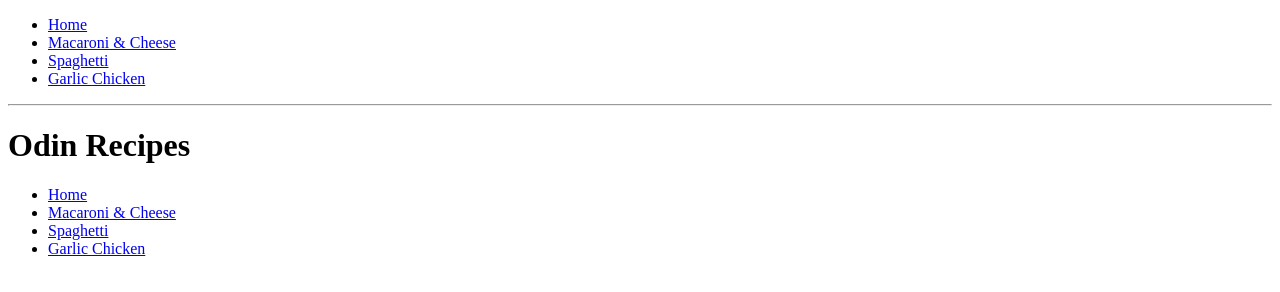
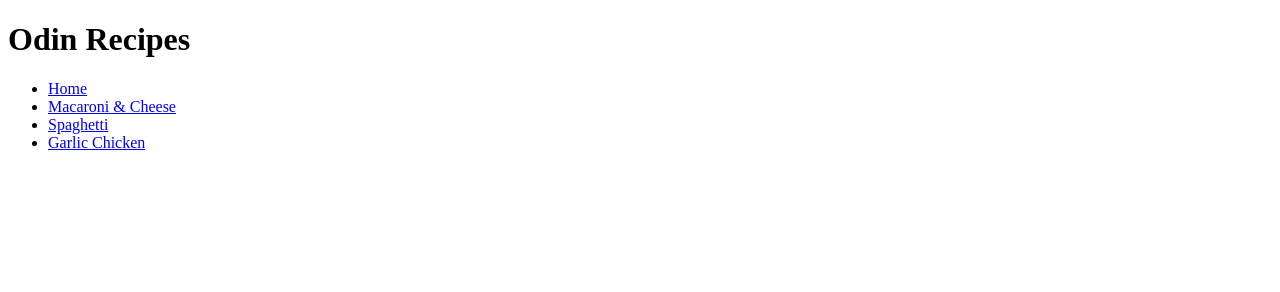
Before and after one commit to chrisvneal/odin-recipes, a plain HTML site: page index.html in a window 1280 px wide. Drawn offline with Linux system fonts and the light colour scheme.

Commit message:
Fix extra links

```diff
--- a/index.html
+++ b/index.html
@@ -7,13 +7,6 @@
     <title>Odin Recipes</title>
   </head>
   <body>
-    <ul>
-      <li><a href="../index.html">Home</a></li>
-      <li><a href="macandcheese.html">Macaroni &amp; Cheese</a></li>
-      <li><a href="spaghetti.html">Spaghetti</a></li>
-      <li><a href="garlicchicken.html">Garlic Chicken</a></li>
-    </ul>
-    <hr />
     <h1>Odin Recipes</h1>
     <ul>
       <li><a href="#">Home</a></li>
```
